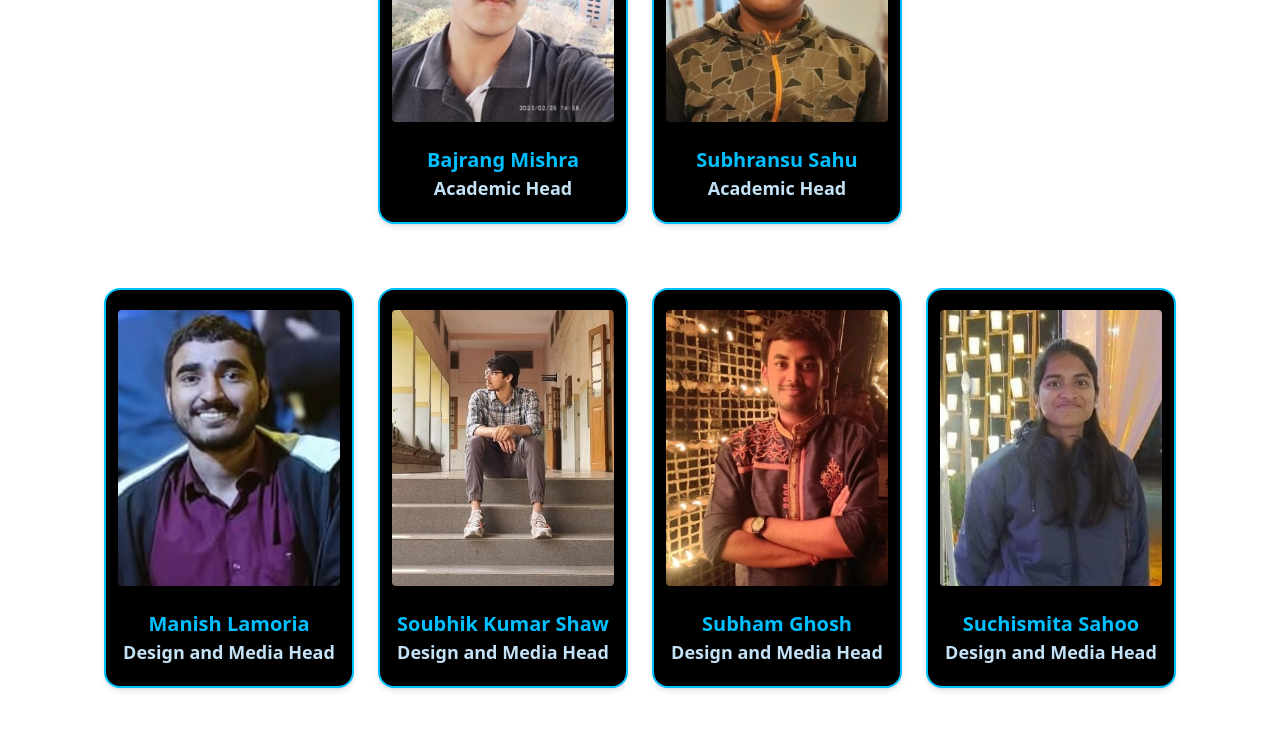
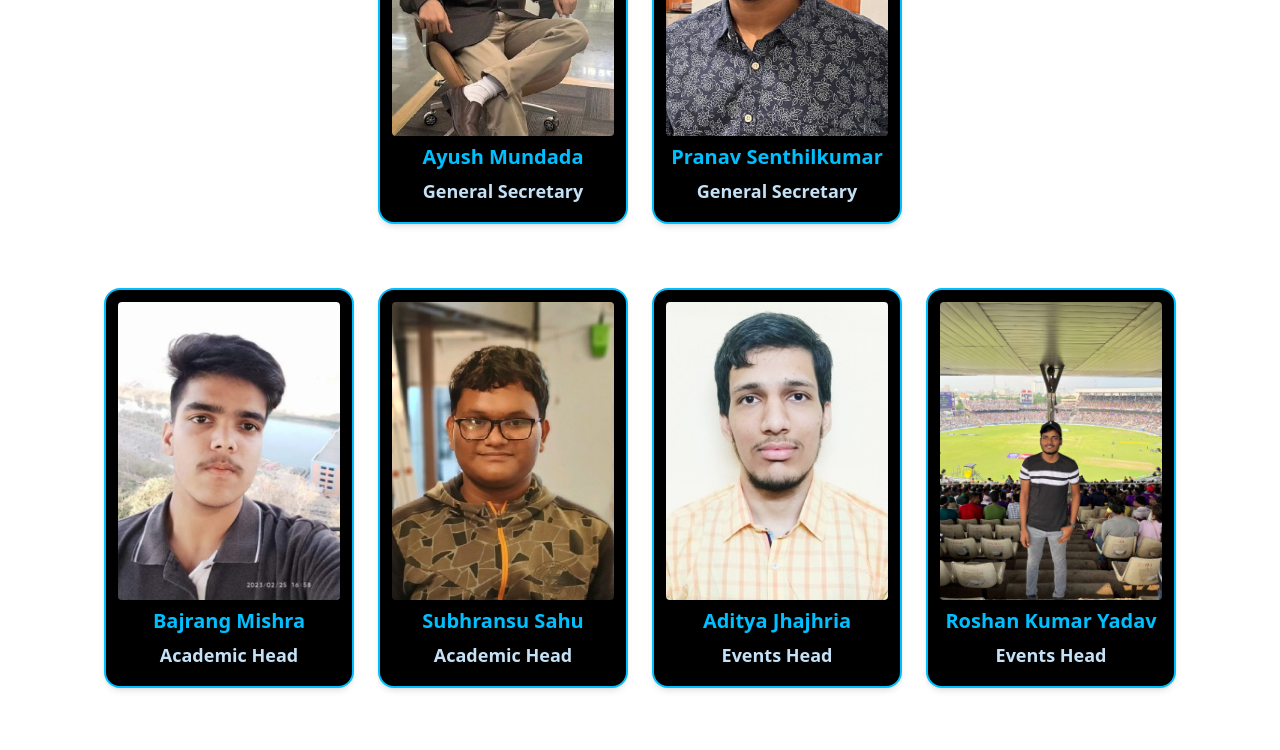
Before and after one commit to kgts-iitkgp/site-frontend, a Next.js app: page /teams in a window 1280 px wide. Shown: the part 1440-2190 px from the top of the page. Built offline with nearby package versions, Linux system fonts and the light colour scheme; a web font is replaced by a local one.

Commit message:
fixed alignment of name, designation, arranged team cards in order.

```diff
--- a/src/app/teams/page.tsx
+++ b/src/app/teams/page.tsx
@@ -55,7 +55,15 @@ function Teams() {
           </p>
           {/* <div className="grid grid-cols-1 sm:grid-cols-2 lg:grid-cols-4 items-stretch gap-6 lg:gap-6 my-8"> */}
           <div className="grid grid-cols-1 sm:grid-cols-2 items-stretch gap-6 lg:gap-6 my-8">
+            {GeneralSecretaries.map((data, index) => (
+              <TeamCard key={index} {...data} />
+            ))}
+          </div>
+          <div className="grid grid-cols-1 sm:grid-cols-2 lg:grid-cols-4 items-stretch gap-6 lg:gap-6 my-8">
             {AcademicHeads.map((data, index) => (
+              <TeamCard key={index} {...data} />
+            ))}
+            {EventsHeads.map((data, index) => (
               <TeamCard key={index} {...data} />
             ))}
           </div>
@@ -65,7 +73,7 @@ function Teams() {
             ))}
           </div>
           {isLgScreen && <div className="grid grid-cols-3 items-stretch gap-6 lg:gap-6 my-8">
-            {EventsHeads.map((data, index) => (
+            {TechHeads.map((data, index) => (
               <TeamCard key={index} {...data} />
             ))}
             {PublicityHeads.map((data, index) => (
@@ -73,7 +81,7 @@ function Teams() {
             ))}
           </div>}
           {!isLgScreen && <div className="grid grid-cols-1 sm:grid-cols-2 items-stretch gap-6 lg:gap-6 my-8">
-            {EventsHeads.map((data, index) => (
+            {TechHeads.map((data, index) => (
               <TeamCard key={index} {...data} />
             ))}
           </div>}
@@ -82,16 +90,6 @@ function Teams() {
               <TeamCard key={index} {...data} />
             ))}
           </div>}
-          <div className="grid grid-cols-1 sm:grid-cols-2 items-stretch gap-6 lg:gap-6 my-8">
-            {GeneralSecretaries.map((data, index) => (
-              <TeamCard key={index} {...data} />
-            ))}
-          </div>
-          <div className="grid grid-cols-1 sm:grid-cols-2 items-stretch gap-6 lg:gap-6 my-8">
-            {TechHeads.map((data, index) => (
-              <TeamCard key={index} {...data} />
-            ))}
-          </div>
         </div>
         {/* <div className="mx-4 flex flex-col items-center">
           <p className="text-3xl mb-5 mt-12 font-bold text-primary text-center">
--- a/src/components/TeamCard.tsx
+++ b/src/components/TeamCard.tsx
@@ -26,8 +26,8 @@ export const TeamCard: React.FC<BlogCardProps> = ({
   MailLink,
 }) => {
   return (
-    <div className="relative cursor-default bg-black w-[250px] h-[400px] bg-cardbg shadow-md overflow-hidden transform transition-all duration-400 border-2 border-primary mx-auto rounded-2xl hover:-translate-y-2 flex flex-col justify-center">
-      <div className="p-3 bg-cardbg overflow-hidden h-[300px]">
+    <div className="relative cursor-default bg-black w-[250px] h-[400px] bg-cardbg shadow-md overflow-hidden transform transition-all duration-400 border-2 border-primary mx-auto rounded-2xl hover:-translate-y-2 flex flex-col justify-start">
+      <div className="pl-3 pr-3 pt-3 bg-cardbg overflow-hidden h-[310px]">
         <Image
           src={`${image}`}
           alt={name}
@@ -36,10 +36,9 @@ export const TeamCard: React.FC<BlogCardProps> = ({
           className="w-full h-full object-cover rounded"
         />
       </div>
-      <div className="p-3">
-        <p className="text-center text-xl text-primary font-bold">{name}</p>
-        <p className="text-center text-lg text-tertiary font-bold">{designation}</p>
-      </div>
+      <p className="absolute bottom-[13%] left-1/2 transform -translate-x-1/2 text-center text-xl text-primary font-bold whitespace-nowrap">{name}</p>
+      {designation==="Publicity and Sponsorship Head" && <p className="absolute bottom-[2.5%] left-1/2 transform -translate-x-1/2 text-center text-lg text-tertiary font-bold w-full" style={{ lineHeight: '1.1' }}>{designation}</p>}
+      {designation!=="Publicity and Sponsorship Head" && <p className="absolute bottom-[5%] left-1/2 transform -translate-x-1/2 text-center text-lg text-tertiary font-bold w-full" style={{ lineHeight: '1.1' }}>{designation}</p>}
       <div className="absolute transition-all duration-400 opacity-0 hover:opacity-100 h-full w-full flex justify-center items-center bg-black/70">
         <div className="flex space-x-7 text-4xl text-primary">
           <Link href={LinkedInLink} className="transition-all duration-300 hover:scale-110 active:scale-95">
```
